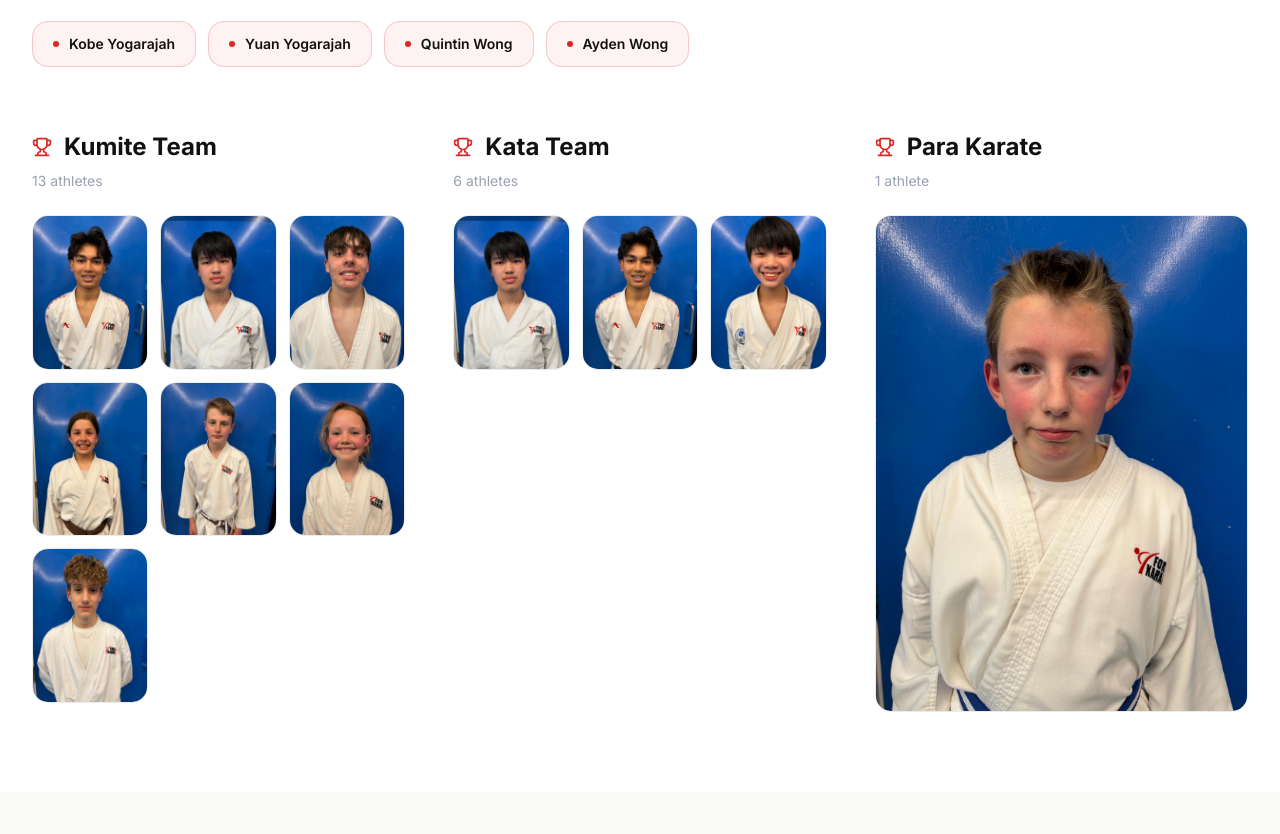
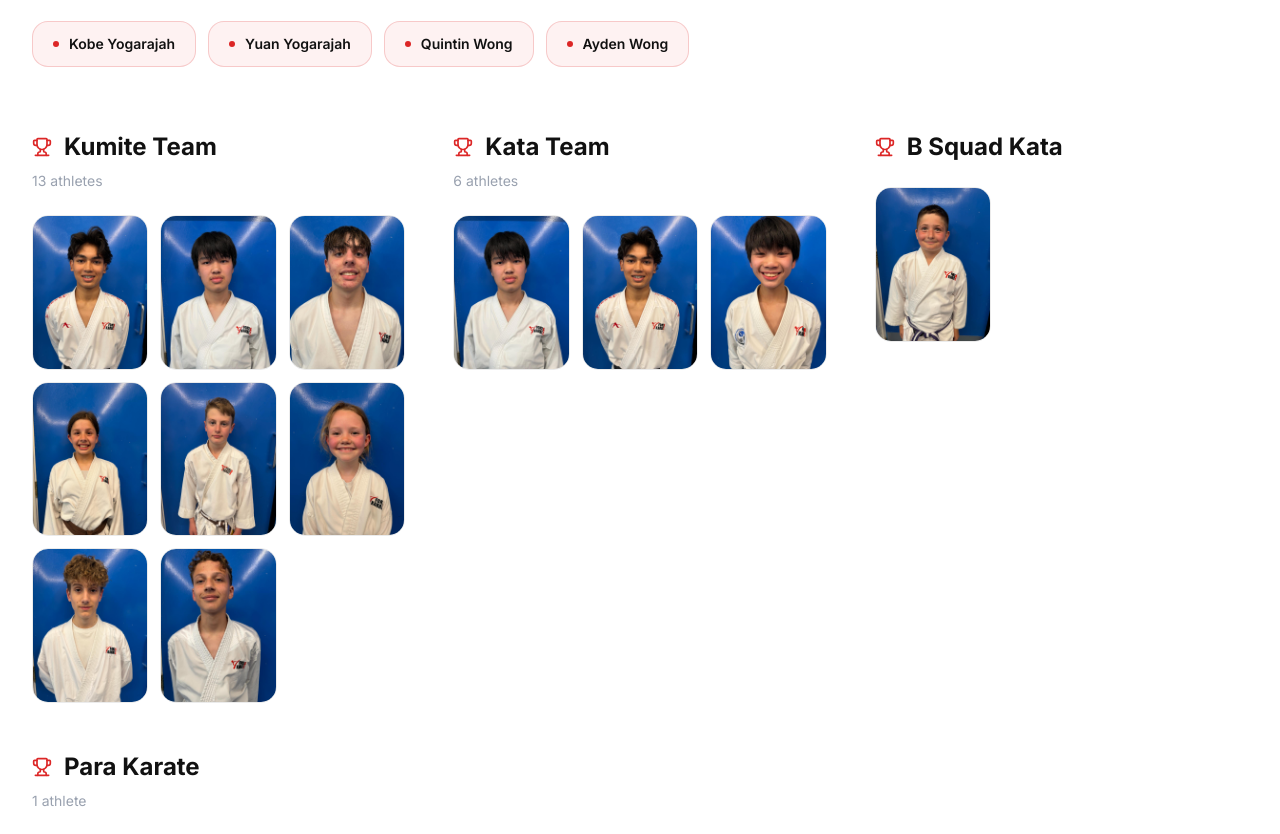
Before and after one commit to anthonieveritt-afk/forza-karate-website, a Next.js app: page /team in a window 1280 px wide. Shown: the part 720-1554 px from the top of the page. Built offline with nearby package versions, Linux system fonts and the light colour scheme.

Commit message:
Team page: add photo to kumite team, add B Squad Kata section with photo

```diff
--- a/app/team/page.tsx
+++ b/app/team/page.tsx
@@ -154,6 +154,7 @@ export default function TeamPage() {
                   { src: '/team/kumite-a-tebbutt.jpg',   name: 'A. Tebbutt' },
                   { src: '/team/kumite-a-buss.jpg',      name: 'A. Buss' },
                   { src: '/team/kumite-7.jpg',            name: 'Kumite 7' },
+                  { src: '/team/kumite-new-01.jpg',       name: 'Kumite' },
                 ].map((a) => (
                   <div key={a.name} className="rounded-2xl overflow-hidden border border-black/8">
                     <Image
@@ -194,6 +195,25 @@ export default function TeamPage() {
               </div>
             </div>
 
+            {/* B Squad Kata */}
+            <div>
+              <div className="flex items-center gap-3 mb-2">
+                <Trophy className="h-5 w-5 text-[#dc2626]" />
+                <h2 className="text-2xl font-bold text-[#111111]">B Squad Kata</h2>
+              </div>
+              <div className="mt-6 grid grid-cols-3 gap-3">
+                <div className="rounded-2xl overflow-hidden border border-black/8">
+                  <Image
+                    src="/team/kata-b-squad-01.jpg"
+                    alt="B Squad Kata athlete"
+                    width={300}
+                    height={380}
+                    className="w-full object-cover object-top"
+                  />
+                </div>
+              </div>
+            </div>
+
             {/* Para Karate */}
             <div>
               <div className="flex items-center gap-3 mb-2">
```
Also changed, not shown: public/team/kata-b-squad-01.jpg (added), public/team/kumite-new-01.jpg (added).
